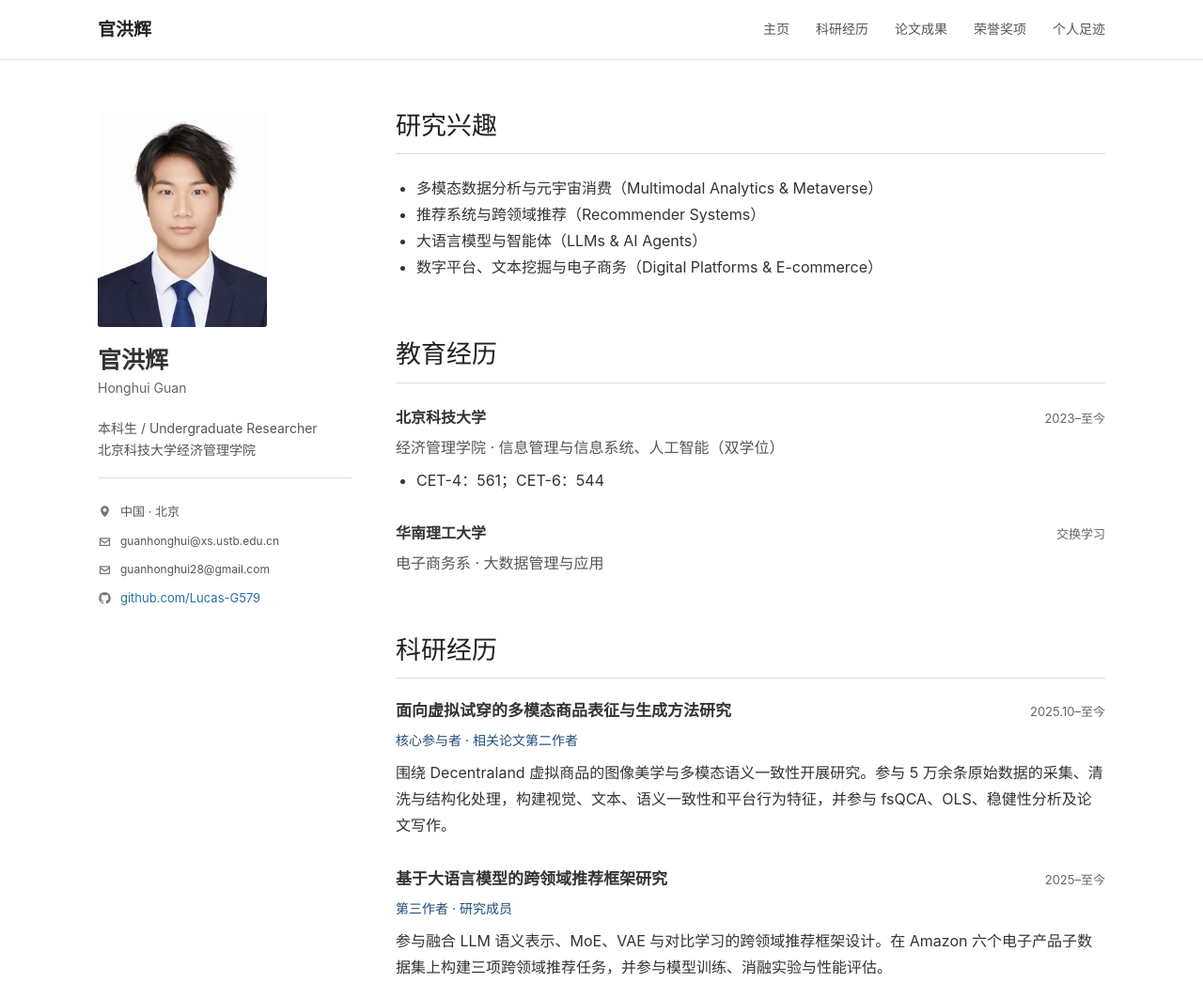
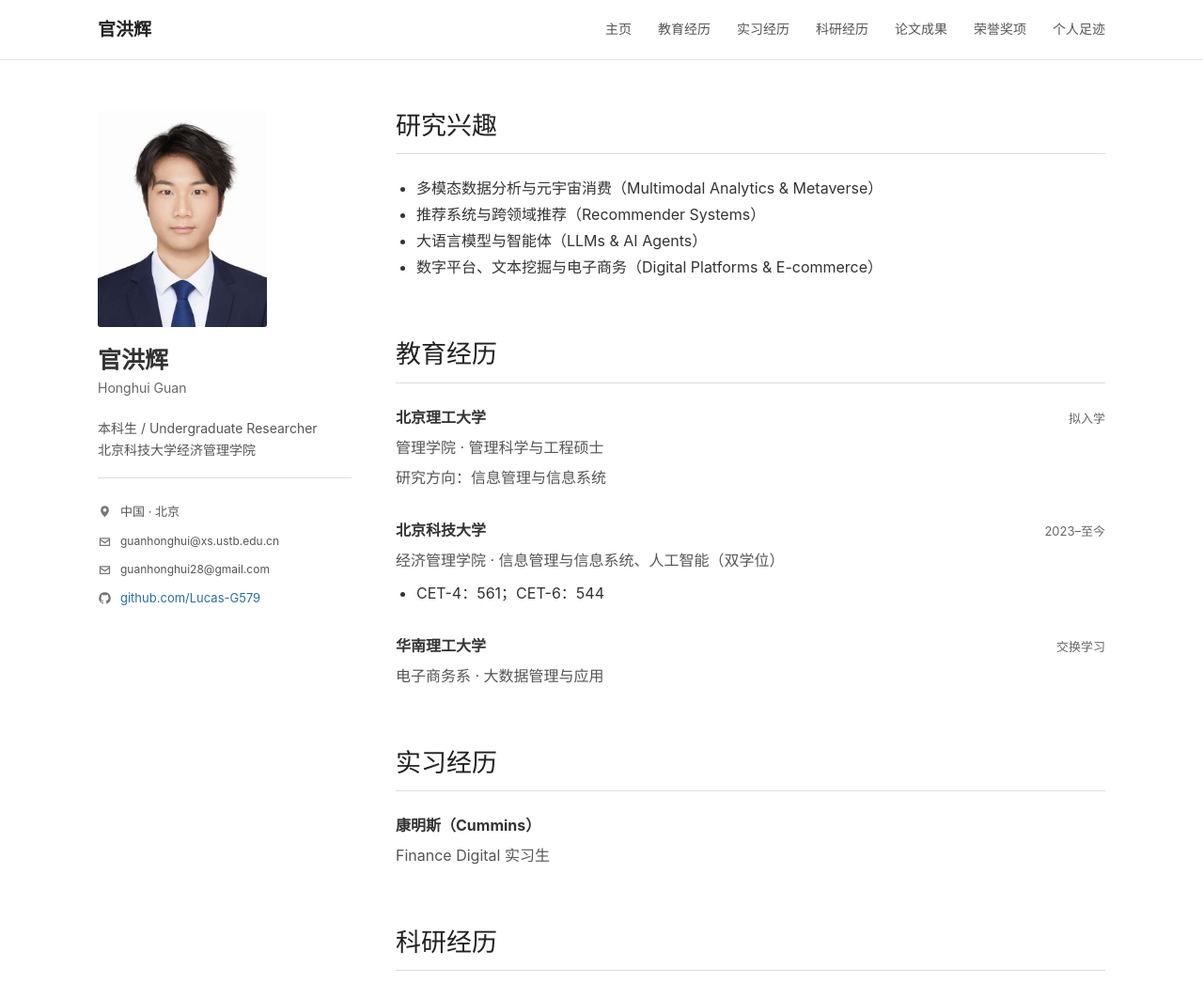
Before and after one commit to Lucas-G579/Lucas-G579.github.io, a plain HTML site: page index.html in a window 1280 px wide. Shown: the top 1046 px of the page at 94% size. Drawn offline with Linux system fonts and the light colour scheme.

Commit message:
Update homepage publications, education, and internship

```diff
--- a/index.html
+++ b/index.html
@@ -14,7 +14,7 @@
       <a class="site-name" href="#top">官洪辉</a>
       <button class="menu-button" aria-label="打开导航" aria-expanded="false">&#9776;</button>
       <nav aria-label="主导航">
-        <a href="#about">主页</a><a href="#research">科研经历</a><a href="#publications">论文成果</a><a href="#awards">荣誉奖项</a><a href="./footprints.html">个人足迹</a>
+        <a href="#about">主页</a><a href="#education">教育经历</a><a href="#experience">实习经历</a><a href="#research">科研经历</a><a href="#publications">论文成果</a><a href="#awards">荣誉奖项</a><a href="./footprints.html">个人足迹</a>
       </nav>
     </div>
   </header>
@@ -47,6 +47,11 @@
       <section id="education">
         <h2>教育经历</h2>
         <div class="entry">
+          <div class="entry-head"><strong>北京理工大学</strong><span>拟入学</span></div>
+          <p>管理学院 · 管理科学与工程硕士</p>
+          <p>研究方向：信息管理与信息系统</p>
+        </div>
+        <div class="entry">
           <div class="entry-head"><strong>北京科技大学</strong><span>2023–至今</span></div>
           <p>经济管理学院 · 信息管理与信息系统、人工智能（双学位）</p>
           <ul class="compact"><li>CET-4：561；CET-6：544</li></ul>
@@ -54,6 +59,14 @@
         <div class="entry">
           <div class="entry-head"><strong>华南理工大学</strong><span>交换学习</span></div>
           <p>电子商务系 · 大数据管理与应用</p>
+        </div>
+      </section>
+
+      <section id="experience">
+        <h2>实习经历</h2>
+        <div class="entry">
+          <div class="entry-head"><strong>康明斯（Cummins）</strong></div>
+          <p>Finance Digital 实习生</p>
         </div>
       </section>
 
@@ -89,6 +102,12 @@
       <section id="publications">
         <h2>论文成果</h2>
         <div class="publications">
+          <article class="publication-item">
+            <h3><a href="https://aisel.aisnet.org/treos_icis2026/69/" target="_blank" rel="noreferrer">The Impact of Multimodal Semantic Alignment on Avatar Consumption</a></h3>
+            <p class="authors">Shixuan Fu, Xiaojiang Zheng, <strong>Honghui Guan</strong></p>
+            <p><em>ICIS 2026 TREOS</em>, Paper 69.</p>
+            <p class="paper-links"><a href="https://aisel.aisnet.org/treos_icis2026/69/" target="_blank" rel="noreferrer">论文主页</a></p>
+          </article>
           <article class="publication-item">
             <h3><a href="https://doi.org/10.1007/978-3-032-29196-7_47" target="_blank" rel="noreferrer">Beyond “Be Unique”: How Category Text Homogenization Conditions the Value of Description Distinctiveness</a></h3>
             <p class="authors"><strong>Honghui Guan</strong>, Ming Li, Yuan Gao</p>
```
